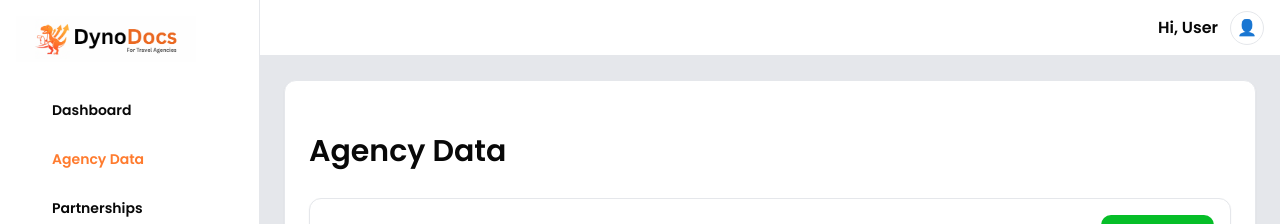
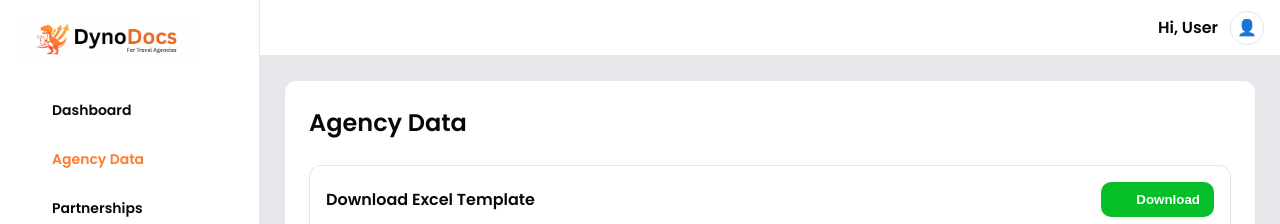
Before and after one commit to lomika-cad/dyno-docs-temp, a React (Vite) app in the folder dyno-docs-ui/: page /agency-data in a window 1280 px wide. Shown: the top 224 px of the page. Built offline with nearby package versions, Linux system fonts and the light colour scheme; some icons are missing.

Commit message:
feat: adjust AgencyData styles by removing top margin and updating title font size

```diff
--- a/dyno-docs-ui/src/styles/agencyData.css
+++ b/dyno-docs-ui/src/styles/agencyData.css
@@ -2,11 +2,9 @@
   display: flex;
   flex-direction: column;
   gap: var(--spacing-6);
-  margin-top: var(--spacing-6);
 }
 
 .agency__title {
-  font-size: var(--font-size-3xl);
   font-weight: 700;
 }
 
```
